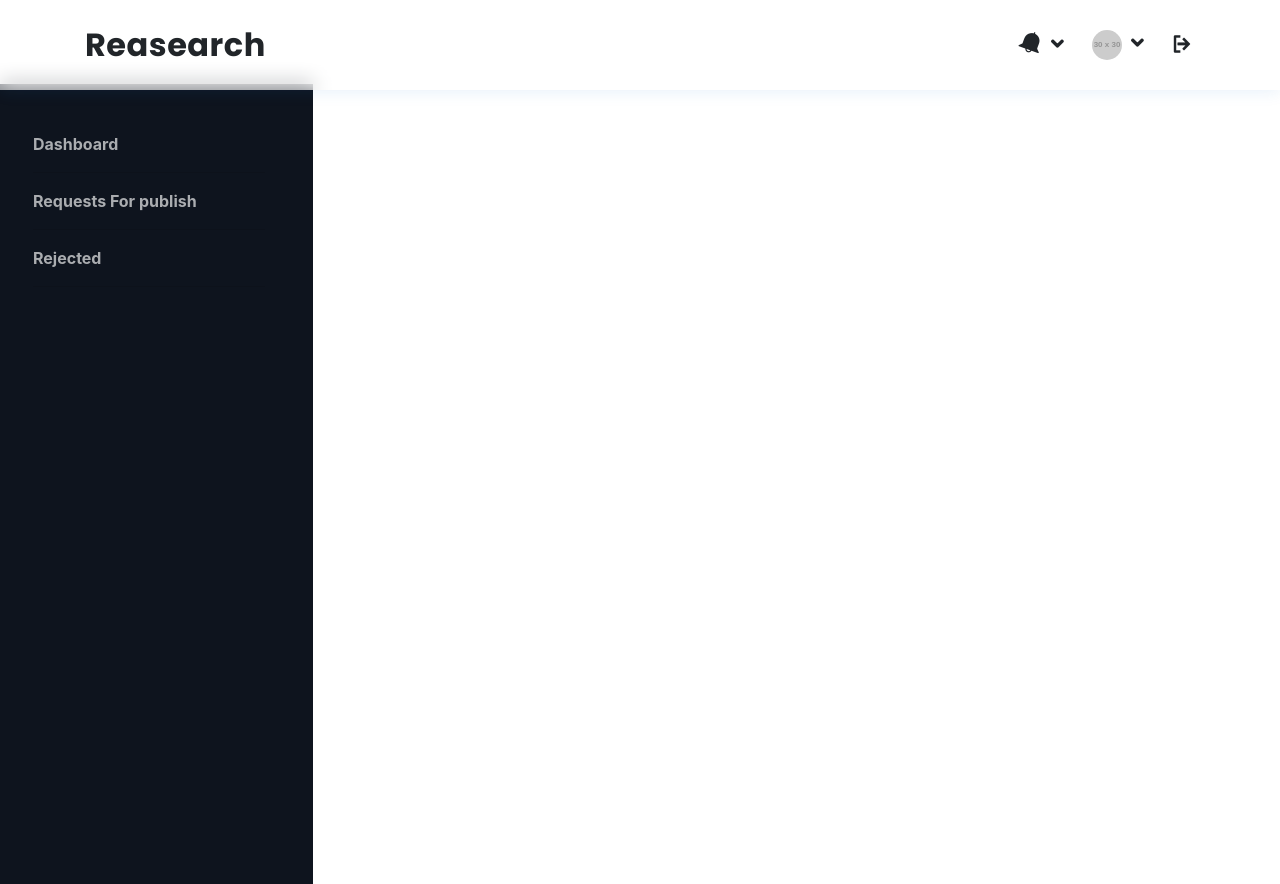
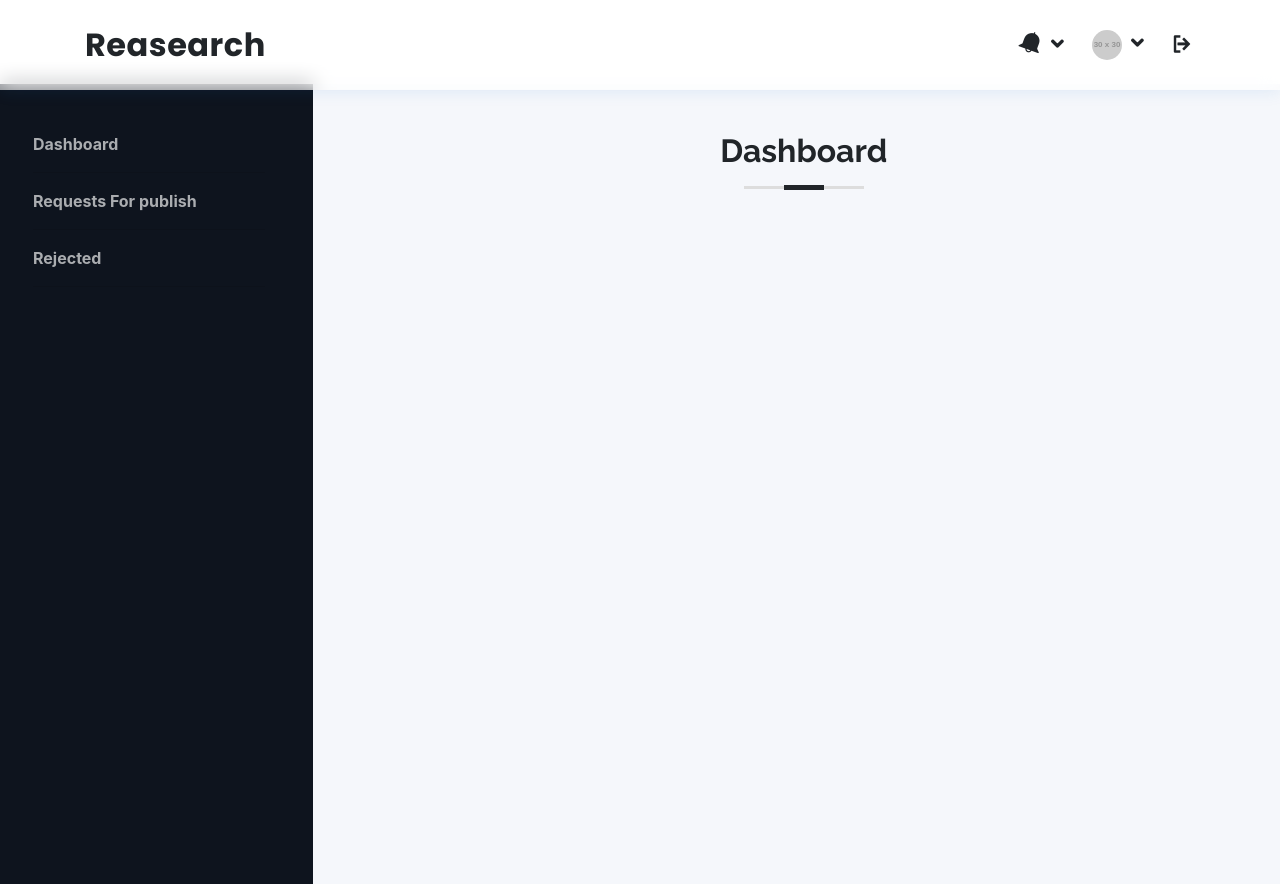
Before and after one commit to Ripon876/research-frontend, a React (Create React App) app: page /dashboard/moderator in a window 1280 px wide. Built offline with nearby package versions, Linux system fonts and the light colour scheme.

Commit message:
routes for pages updated

```diff
--- a/src/pages/ModeratorDashboard.jsx
+++ b/src/pages/ModeratorDashboard.jsx
@@ -1,5 +1,8 @@
 import Profile from '../components/dashboard/moderator/profile/Profile';
 import Requests from '../components/dashboard/moderator/research-requests/Requests';
+import Settings from '../components/dashboard/moderator/settings/Settings';
+import Dashboard from '../components/dashboard/moderator/dashboard/Dashboard';
+import ViewRequest from '../components/dashboard/moderator/view-request/ViewRequest';
 import Header from '../components/dashboard/navigation/Header';
 import SideBar from '../components/dashboard/navigation/SideBar';
 import {useParams} from 'react-router-dom';
@@ -8,17 +11,33 @@ import {useParams} from 'react-router-dom';
 
 function ModeratorDashboard(){
 
-	const {page} = useParams();
+	const {page,id} = useParams();
 
 	return (
         <div>
 			<Header userType='moderator' />
 			<section className="dashboard mt-4"  id="dashboard">
-		        <div className="row">
+		        <div className="row" style={{background : '#0e141e'}}>
 		            <SideBar userType='moderator' />
-		            <div className="col-md-9 py-5">
-			   		   {page == 'profile' && <Profile />}
-			   		   {page == 'requests' && <Requests />}
+		            <div className="col-md-9 py-5 main-panel">
+		            { !id && page ?
+		            	<>
+			               {page == 'profile' && <Profile />}
+				   		   {page == 'requests' && <Requests />}
+				   		   {page == 'settings' && <Settings />}
+		            	</>
+		            	:
+		               id && page ?
+		            	<>
+		            		<ViewRequest />
+		            	</>
+		            	:
+		            	<>
+		            		<Dashboard />
+		            	</>
+		            }
+
+
 		            </div>
 		        </div>
 			</section>
```
